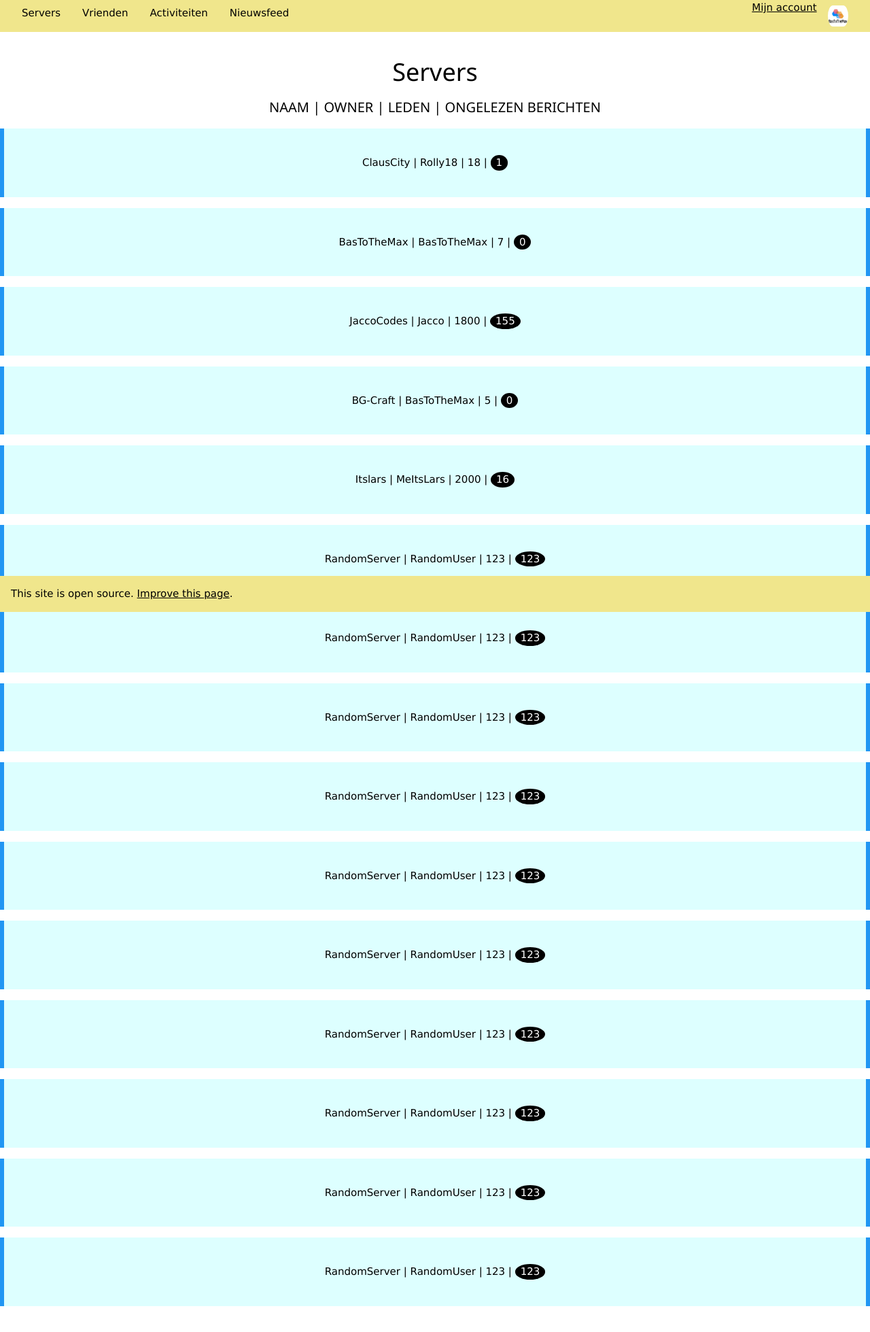
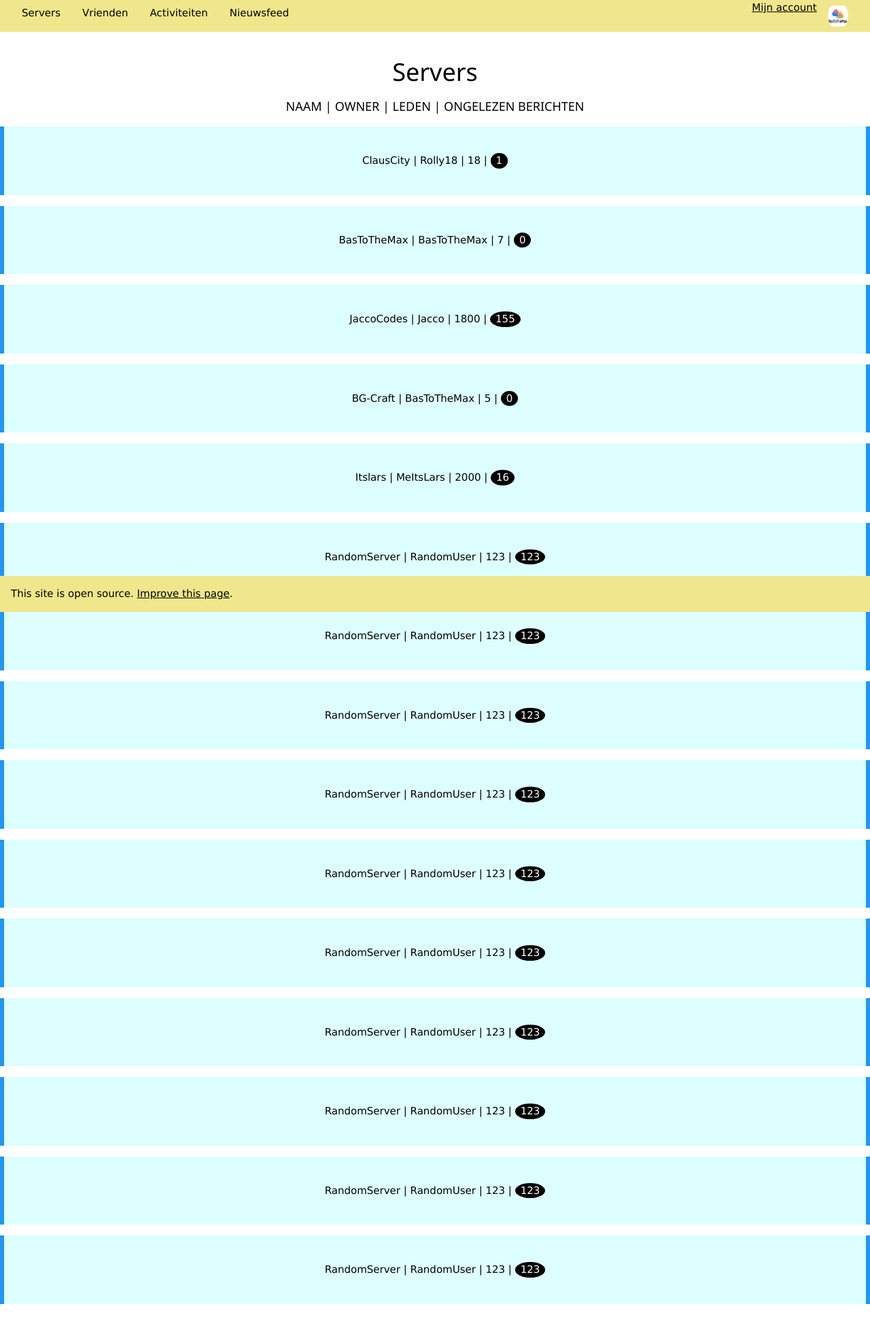
Before and after one commit to BasToTheMax/ChatApp, a Jekyll site: the page built from docs/index.md, in a window 1280 px wide. Shown: the whole page at 68% size. Built offline with Jekyll 4.4.1, drawn with Linux system fonts in a browser that asks for light colours; our own code applies the rules of GitHub Pages for plain Markdown files.

Commit message:
Update index.md

```diff
--- a/docs/index.md
+++ b/docs/index.md
@@ -1,7 +1,7 @@
 <center>
    <h1>Servers</h1>
-   <h4>NAAM | OWNER | LEDEN | ONGELEZEN BERICHTEN</h4>
-   <div class="w3-panel w3-pale-blue w3-leftbar w3-rightbar w3-border-blue w3-padding-24 w3-">
+   <h5>NAAM | OWNER | LEDEN | ONGELEZEN BERICHTEN</h5>
+   <div class="w3-panel w3-pale-blue w3-leftbar w3-rightbar w3-border-blue w3-padding-24">
       <p>
          <a href="{{ site.base }}/servers/1" style="text-decoration: none;">
             ClausCity | Rolly18 | 18 | <span class="w3-badge">1</span>
```
